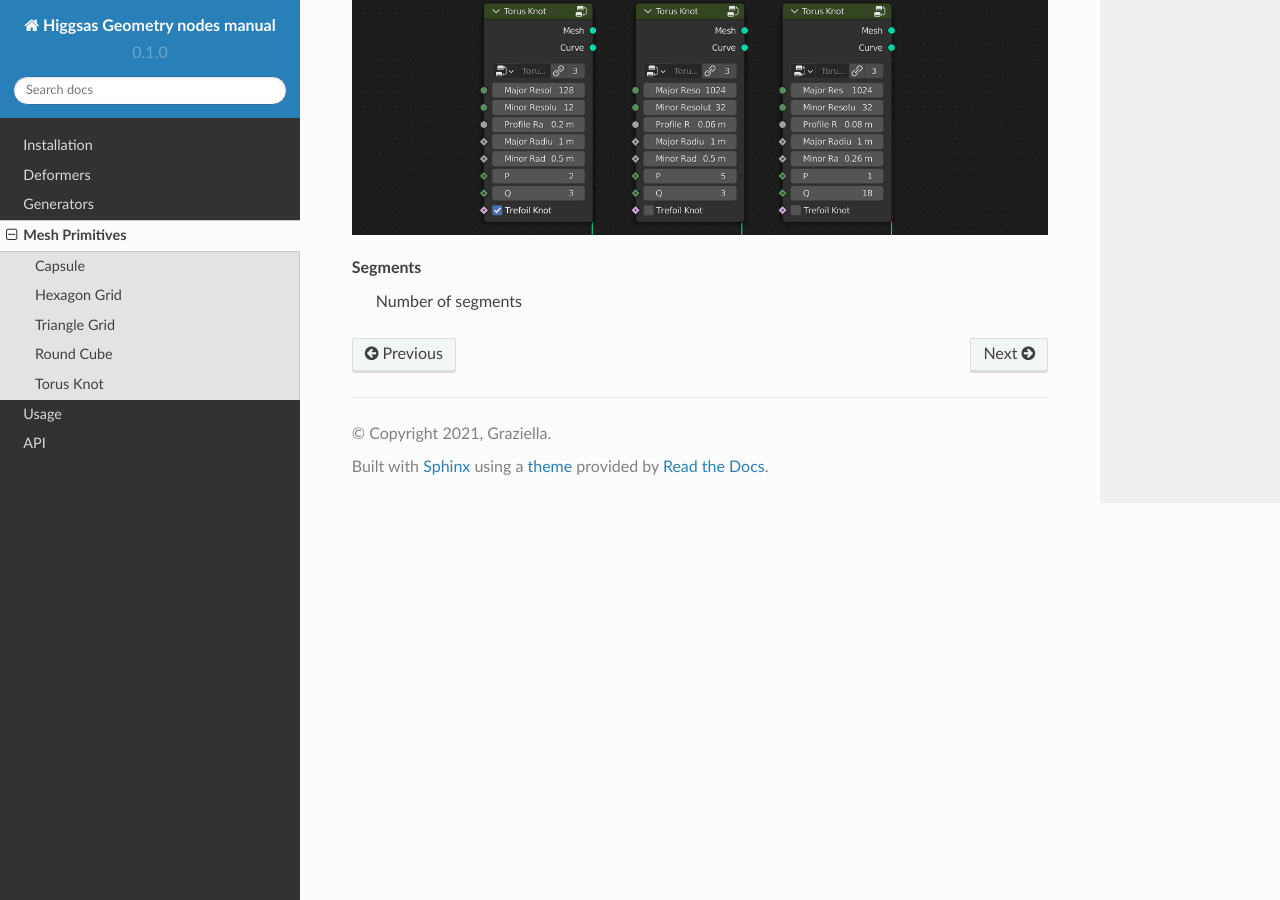
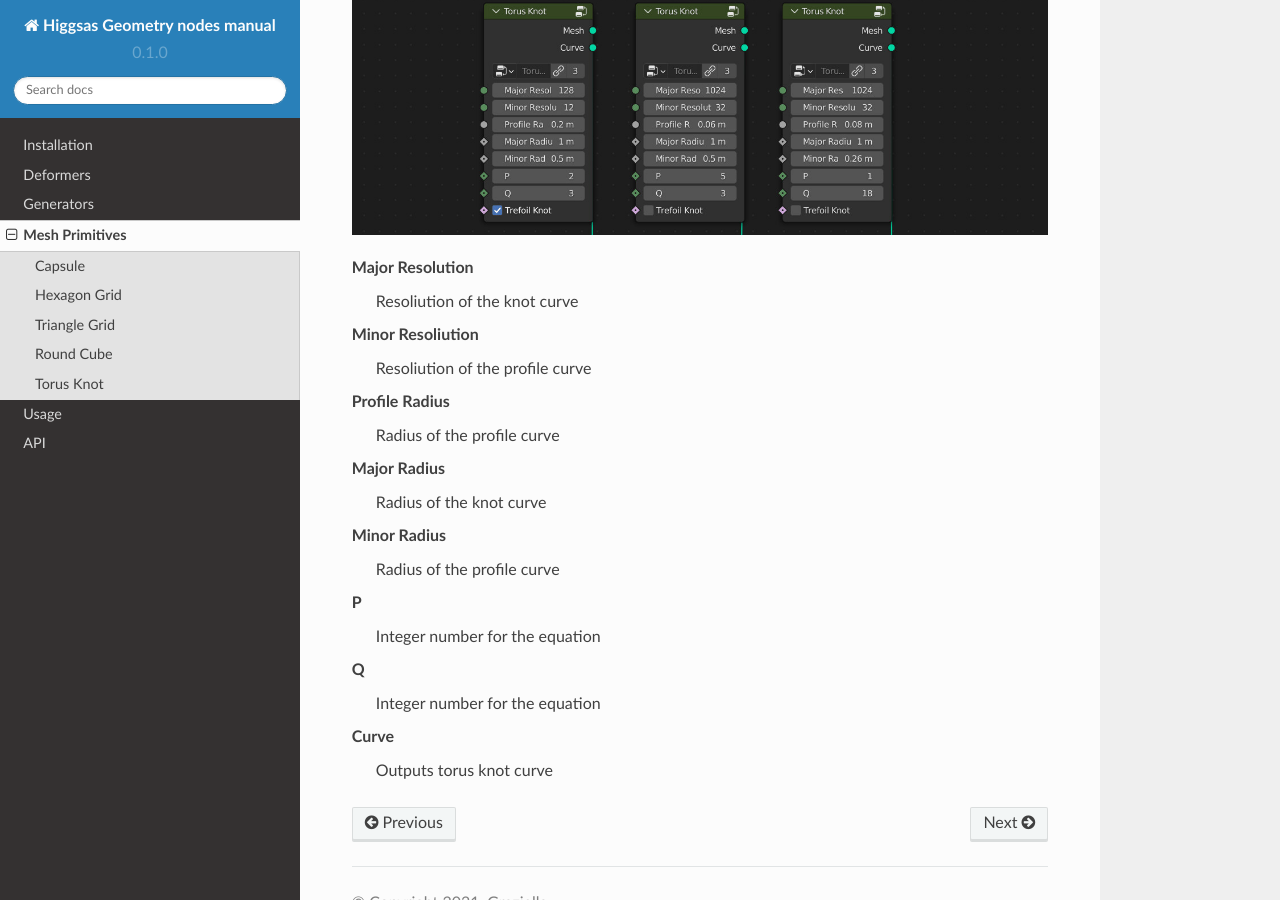
Before and after one commit to higgsas/higgsas_geo_nodes_manual, a Sphinx documentation site: the page built from docs/primitives.rst, in a window 1280 px wide and 900 px high, scrolled down 6244 px. Built offline with Sphinx 7.4.7 and the Read the Docs theme 2.0.0, drawn with Linux system fonts in a browser that asks for light colours.

Commit message:
Update primitives.rst

```diff
--- a/docs/primitives.rst
+++ b/docs/primitives.rst
@@ -125,5 +125,26 @@ Torus knot mesh and curve primitive
 .. image:: images/torus_knot.PNG
 .. image:: images/torus_knot2.png
 
-Segments
-  Number of segments
+Major Resolution
+  Resoliution of the knot curve
+
+Minor Resoliution
+  Resoliution of the profile curve
+
+Profile Radius
+  Radius of the profile curve
+
+Major Radius
+  Radius of the knot curve
+
+Minor Radius
+  Radius of the profile curve
+
+P
+  Integer number for the equation
+
+Q
+  Integer number for the equation
+
+Curve
+  Outputs torus knot curve
```
